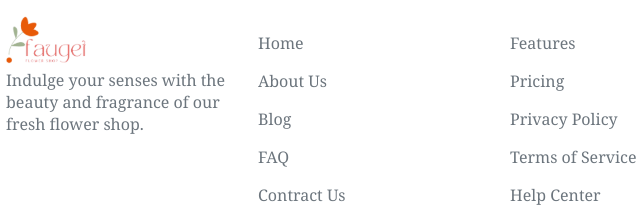
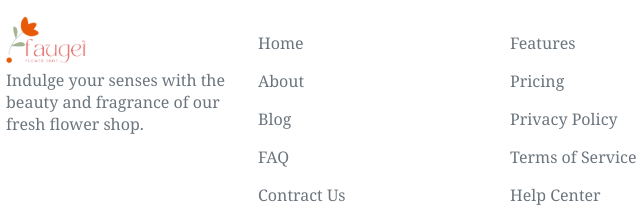
Before and after one commit to TH-Rongon/My-2nd-Assignment, a plain HTML site: page index.html in a window 1280 px wide. Shown: the part 3767-3978 px from the top of the page, 130-770 px from the left. Drawn offline with Linux system fonts and the light colour scheme.

Commit message:
footer fix

```diff
--- a/index.html
+++ b/index.html
@@ -202,7 +202,7 @@
       <div class="footer-menu-left">
         <ul>
           <li><a href="/">Home</a></li>
-          <li><a href="/">About Us</a></li>
+          <li><a href="/">About</a></li>
           <li><a href="/">Blog</a></li>
           <li><a href="/">FAQ</a></li>
           <li><a href="/">Contract Us</a></li>
```
